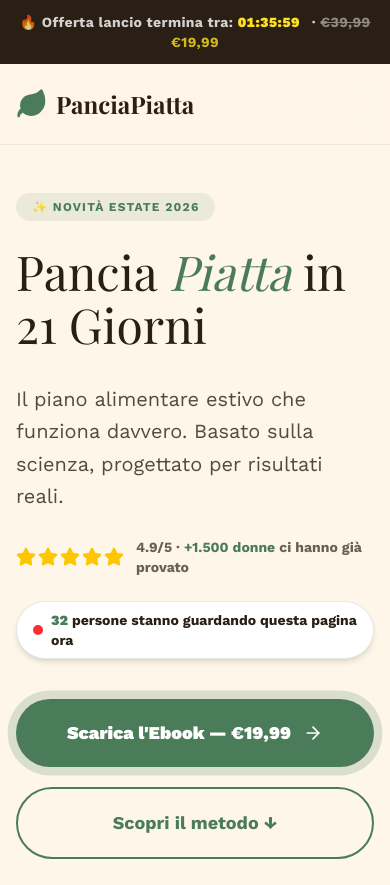
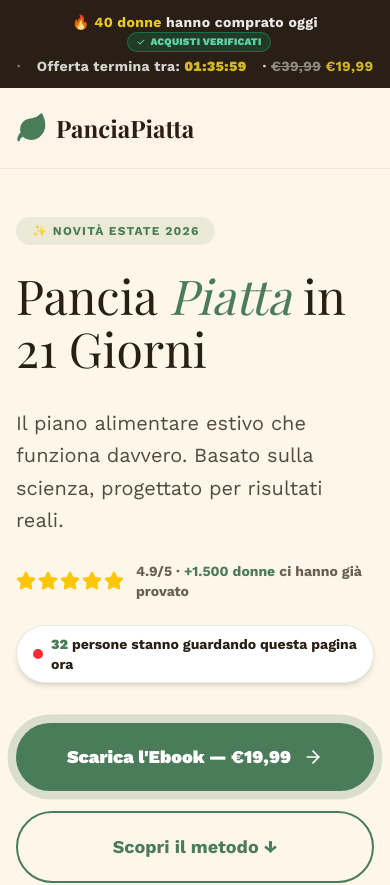
Before and after one commit to thisismetrotech-afk/pancia-piatta, a React (Vite) app: page / in a window 390 px wide. Shown: the top 885 px of the page. Built offline with nearby package versions, Linux system fonts and the light colour scheme; a web font is replaced by a local one.

Commit message:
Remove decorative frame behind hero cover image

```diff
--- a/src/App.tsx
+++ b/src/App.tsx
@@ -251,6 +251,10 @@ function LivePurchaseNotification() {
           <div>
             <p className="text-sm font-bold text-brown leading-tight"><span className="text-sage">{n.name}</span> di {n.city}</p>
             <p className="text-xs text-brown/60 font-medium">ha acquistato l'ebook · {minsAgo} min fa</p>
+            <span className="inline-flex items-center gap-1 text-[10px] font-black text-emerald-600 uppercase tracking-wide mt-1">
+              <svg className="w-3 h-3" fill="currentColor" viewBox="0 0 20 20"><path fillRule="evenodd" d="M16.707 5.293a1 1 0 010 1.414l-8 8a1 1 0 01-1.414 0l-4-4a1 1 0 011.414-1.414L8 12.586l7.293-7.293a1 1 0 011.414 0z" clipRule="evenodd"/></svg>
+              Acquisto verificato
+            </span>
           </div>
         </motion.div>
       )}
@@ -271,7 +275,7 @@ function LiveViewersBadge() {
   );
 }
 
-function StickyMobileCTA() {
+function StickyCTA() {
   const [show, setShow] = useState(false);
   useEffect(() => {
     const onScroll = () => setShow(window.scrollY > 400);
@@ -286,28 +290,55 @@ function StickyMobileCTA() {
           initial={{ y: 100 }}
           animate={{ y: 0 }}
           exit={{ y: 100 }}
-          className="fixed bottom-0 left-0 right-0 z-50 sm:hidden bg-white border-t border-sage/20 shadow-2xl p-4"
+          className="fixed bottom-0 left-0 right-0 z-50 bg-white border-t border-sage/20 shadow-2xl p-4"
         >
+          <div className="max-w-3xl mx-auto flex items-center gap-4">
+            <div className="hidden sm:block flex-shrink-0">
+              <p className="text-sm font-black text-brown leading-tight">Pancia Piatta in 21 Giorni</p>
+              <p className="text-xs text-brown/50 font-medium">Ebook immediato · Garanzia 30 giorni</p>
+            </div>
             <a
               href={STRIPE_URL}
               onClick={trackCheckout}
-            className="cta-pulse flex items-center justify-center gap-3 bg-sage text-white w-full py-4 rounded-2xl text-base font-black shadow-lg shadow-sage/30"
+              className="cta-pulse flex items-center justify-center gap-3 bg-sage text-white w-full py-4 rounded-2xl text-base font-black shadow-lg shadow-sage/30 sm:flex-shrink-0 sm:w-auto sm:px-8"
             >
               Scarica l'Ebook — <span className="line-through opacity-60 font-normal text-sm">€39,99</span> €19,99 <ArrowRight className="w-5 h-5" />
             </a>
+          </div>
         </motion.div>
       )}
     </AnimatePresence>
   );
 }
 
+function useTodayBuyers() {
+  const calc = () => {
+    const now = new Date();
+    const hourOfDay = now.getHours();
+    return 30 + hourOfDay;
+  };
+  const [count, setCount] = useState(calc);
+  useEffect(() => {
+    const interval = setInterval(() => setCount(calc()), 60000);
+    return () => clearInterval(interval);
+  }, []);
+  return count;
+}
+
 function UrgencyBanner() {
   const { h, m, s } = useCountdown(4);
+  const buyers = useTodayBuyers();
   return (
-    <div className="bg-brown text-white text-center py-3 px-4 text-sm font-bold tracking-wide">
-      <span className="opacity-80">🔥 Offerta lancio termina tra:</span>{' '}
-      <span className="font-black text-yellow-300 tabular-nums">{h}:{m}:{s}</span>
-      <span className="opacity-80 ml-3">· <span className="line-through opacity-60">€39,99</span> <span className="text-yellow-300">€19,99</span></span>
+    <div className="bg-brown text-white text-center py-3 px-4 text-sm font-bold tracking-wide flex flex-wrap justify-center items-center gap-x-4 gap-y-1">
+      <span className="opacity-90">🔥 <span className="text-yellow-300">{buyers} donne</span> hanno comprato oggi
+        <span className="inline-flex items-center gap-1 ml-2 bg-emerald-500/20 border border-emerald-400/40 text-emerald-300 text-[10px] font-black px-2 py-0.5 rounded-full uppercase tracking-wide">
+          <svg className="w-2.5 h-2.5" fill="currentColor" viewBox="0 0 20 20"><path fillRule="evenodd" d="M16.707 5.293a1 1 0 010 1.414l-8 8a1 1 0 01-1.414 0l-4-4a1 1 0 011.414-1.414L8 12.586l7.293-7.293a1 1 0 011.414 0z" clipRule="evenodd"/></svg>
+          acquisti verificati
+        </span>
+      </span>
+      <span className="opacity-40">·</span>
+      <span className="opacity-80">Offerta termina tra: <span className="font-black text-yellow-300 tabular-nums">{h}:{m}:{s}</span></span>
+      <span className="opacity-80">· <span className="line-through opacity-60">€39,99</span> <span className="text-yellow-300">€19,99</span></span>
     </div>
   );
 }
@@ -327,7 +358,7 @@ function HomePage() {
       <UrgencyBanner />
       <ExitIntentPopup />
       <LivePurchaseNotification />
-      <StickyMobileCTA />
+      <StickyCTA />
 
       {/* HEADER */}
       <header className="sticky top-0 z-40 bg-beige/90 backdrop-blur-md border-b border-sage/10">
@@ -392,7 +423,6 @@ function HomePage() {
           </div>
         </motion.div>
         <motion.div initial={{ opacity: 0, scale: 0.95 }} whileInView={{ opacity: 1, scale: 1 }} viewport={{ once: true }} transition={{ duration: 0.8 }} className="relative flex justify-center">
-          <div className="absolute -inset-4 bg-sage/5 rounded-[3rem] rotate-2"></div>
           <img
             src="/copertina.png"
             alt="Pancia Piatta in 21 Giorni - Copertina Ebook"
@@ -405,6 +435,10 @@ function HomePage() {
             <div className="flex gap-1 mb-3">{[...Array(5)].map((_, i) => <Star key={i} className="w-5 h-5 fill-yellow-400 text-yellow-400" />)}</div>
             <p className="text-base italic font-serif text-brown leading-snug">"I jeans mi stanno finalmente bene!"</p>
             <p className="text-xs font-bold text-brown/50 uppercase tracking-widest mt-2">— Tiziana Marletta</p>
+            <span className="inline-flex items-center gap-1 text-[10px] font-black text-emerald-600 uppercase tracking-wide mt-1">
+              <svg className="w-3 h-3" fill="currentColor" viewBox="0 0 20 20"><path fillRule="evenodd" d="M16.707 5.293a1 1 0 010 1.414l-8 8a1 1 0 01-1.414 0l-4-4a1 1 0 011.414-1.414L8 12.586l7.293-7.293a1 1 0 011.414 0z" clipRule="evenodd"/></svg>
+              Recensione verificata
+            </span>
           </div>
         </motion.div>
       </section>
@@ -556,7 +590,7 @@ function HomePage() {
       <section id="contenuto" className="py-32 bg-cream overflow-hidden">
         <div className="max-w-7xl mx-auto px-4 sm:px-6 lg:px-8 grid md:grid-cols-2 gap-20 items-center">
           <motion.div initial={{ opacity: 0, x: -30 }} whileInView={{ opacity: 1, x: 0 }} viewport={{ once: true }}>
-            <h2 className="text-4xl md:text-6xl font-serif mb-10 text-brown leading-tight">48 pagine che cambiano il tuo rapporto con il cibo.</h2>
+            <h2 className="text-4xl md:text-6xl font-serif mb-10 text-brown leading-tight">Oltre 90 pagine che cambiano il tuo rapporto con il cibo.</h2>
             <ul className="space-y-6">
               {[
                 "Piano pasti completo 21 giorni — colazione, spuntino, pranzo, merenda, cena",
@@ -623,7 +657,13 @@ function HomePage() {
                   </div>
                 </div>
                 <blockquote className="text-xl font-serif italic mb-8 leading-relaxed text-brown">"{testimonial.quote}"</blockquote>
+                <div className="flex flex-wrap items-center gap-3">
                   <div className="bg-sage text-white px-4 py-2 rounded-full text-[11px] font-black uppercase tracking-widest shadow-md inline-block">{testimonial.result}</div>
+                  <span className="inline-flex items-center gap-1 text-[10px] font-black text-emerald-600 uppercase tracking-wide">
+                    <svg className="w-3 h-3" fill="currentColor" viewBox="0 0 20 20"><path fillRule="evenodd" d="M16.707 5.293a1 1 0 010 1.414l-8 8a1 1 0 01-1.414 0l-4-4a1 1 0 011.414-1.414L8 12.586l7.293-7.293a1 1 0 011.414 0z" clipRule="evenodd"/></svg>
+                    Recensione verificata
+                  </span>
+                </div>
               </motion.div>
             ))}
           </div>
@@ -639,7 +679,11 @@ function HomePage() {
                 <div className="flex-shrink-0 w-10 h-10 rounded-full bg-sage/15 flex items-center justify-center text-sage font-black text-lg">{t.author[0]}</div>
                 <div>
                   <p className="text-brown/80 italic mb-2 leading-snug">"{t.quote}"</p>
-                  <p className="text-xs font-black text-brown/40 uppercase tracking-widest">— {t.author}</p>
+                  <p className="text-xs font-black text-brown/40 uppercase tracking-widest mb-1">— {t.author}</p>
+                  <span className="inline-flex items-center gap-1 text-[10px] font-black text-emerald-600 uppercase tracking-wide">
+                    <svg className="w-3 h-3" fill="currentColor" viewBox="0 0 20 20"><path fillRule="evenodd" d="M16.707 5.293a1 1 0 010 1.414l-8 8a1 1 0 01-1.414 0l-4-4a1 1 0 011.414-1.414L8 12.586l7.293-7.293a1 1 0 011.414 0z" clipRule="evenodd"/></svg>
+                    Recensione verificata
+                  </span>
                 </div>
               </motion.div>
             ))}
@@ -670,8 +714,8 @@ function HomePage() {
         <div className="max-w-4xl mx-auto px-4 sm:px-6 lg:px-8 text-center relative z-10">
           <motion.div initial={{ opacity: 0, scale: 0.95 }} whileInView={{ opacity: 1, scale: 1 }} viewport={{ once: true }}>
             <span className="inline-block px-6 py-2 bg-white/20 rounded-full text-xs font-black tracking-[0.2em] uppercase mb-10">🛒 Offerta Lancio Estate 2026</span>
-            <h2 className="text-5xl md:text-7xl font-serif mb-8 leading-tight">Prendi l'Ebook Adesso</h2>
-            <p className="text-xl md:text-2xl text-white/90 mb-10 font-medium leading-relaxed">Piano completo, 6 studi scientifici, 5 ricette bonus. Ebook immediato.</p>
+            <h2 className="text-5xl md:text-7xl font-serif mb-8 leading-tight">Prendi l'Ebook + 4 Bonus Gratis Adesso</h2>
+            <p className="text-xl md:text-2xl text-white/90 mb-10 font-medium leading-relaxed">Piano completo + 4 bonus esclusivi, 6 studi scientifici, 5 ricette bonus. Ebook immediato.</p>
 
             <div className="bg-white/10 border border-white/20 rounded-3xl p-8 mb-12 text-left max-w-xl mx-auto">
               <p className="text-sm font-black uppercase tracking-widest text-white/70 mb-6 text-center">Cosa ricevi oggi</p>
@@ -679,21 +723,30 @@ function HomePage() {
                 { icon: <Utensils className="w-5 h-5" />, item: "Piano pasti 21 giorni completo", value: "€25" },
                 { icon: <FlaskConical className="w-5 h-5" />, item: "6 studi scientifici spiegati", value: "€15" },
                 { icon: <Zap className="w-5 h-5" />, item: "5 ricette sgonfianti in 15 minuti", value: "€10" },
-                { icon: <Gift className="w-5 h-5" />, item: "Bonus: tisana sgonfiante serale", value: "Gratis" },
-                { icon: <Users className="w-5 h-5" />, item: "Guida mangiare fuori casa", value: "Gratis" },
+                { icon: <Gift className="w-5 h-5" />, item: "Bonus 1: Piano Alimentare Semplice", value: "€12", free: true },
+                { icon: <Gift className="w-5 h-5" />, item: "Bonus 2: Riattiva il Metabolismo", value: "€14", free: true },
+                { icon: <Gift className="w-5 h-5" />, item: "Bonus 3: Routine Anti Gonfiore", value: "€9", free: true },
+                { icon: <Gift className="w-5 h-5" />, item: "Bonus 4: Piano di Movimento Leggero", value: "€11", free: true },
               ].map((row, idx) => (
                 <div key={idx} className="flex items-center justify-between py-3 border-b border-white/10 last:border-0">
                   <div className="flex items-center gap-3 text-white/90">
                     <div className="opacity-70">{row.icon}</div>
                     <span className="font-medium text-sm">{row.item}</span>
                   </div>
+                  {(row as any).free ? (
+                    <div className="flex items-center gap-2">
+                      <span className="text-sm line-through opacity-50 text-white">{row.value}</span>
+                      <span className="text-sm font-black text-yellow-300">Gratis</span>
+                    </div>
+                  ) : (
                     <span className="text-sm font-black text-yellow-300">{row.value}</span>
+                  )}
                 </div>
               ))}
               <div className="flex items-center justify-between pt-5 mt-2">
                 <span className="font-black uppercase tracking-widest text-sm">Valore totale</span>
                 <div className="flex items-center gap-3">
-                  <span className="text-xl line-through opacity-50 font-serif">€50+</span>
+                  <span className="text-xl line-through opacity-50 font-serif">€96</span>
                   <span className="text-3xl font-black text-yellow-300 font-serif">€19,99</span>
                 </div>
               </div>
@@ -708,12 +761,40 @@ function HomePage() {
             >
               Scarica Ora <ArrowRight className="w-8 h-8 group-hover:translate-x-2 transition-transform" />
             </a>
-            <div className="flex flex-wrap justify-center gap-8 text-sm font-bold text-white/80 uppercase tracking-widest mb-8">
+            <div className="flex flex-wrap justify-center gap-8 text-sm font-bold text-white/80 uppercase tracking-widest mb-10">
               <span>🔒 Pagamento sicuro Stripe</span>
               <span>📄 Ebook immediato via email</span>
               <span>✅ 30gg Garanzia rimborso</span>
             </div>
-            <p className="text-white/50 text-xs">Accesso immediato dopo l'acquisto. Compatibile con tutti i dispositivi.</p>
+
+            {/* Loghi metodi di pagamento */}
+            <div className="flex flex-wrap justify-center items-center gap-3 mb-10">
+              {["VISA", "MC", "AMEX", "Apple Pay", "Google Pay"].map((method) => (
+                <span key={method} className="bg-white/15 border border-white/20 text-white/80 text-xs font-black px-3 py-1.5 rounded-lg tracking-wide">
+                  {method}
+                </span>
+              ))}
+            </div>
+
+            {/* Cosa succede dopo l'acquisto */}
+            <div className="bg-white/10 border border-white/20 rounded-3xl p-8 max-w-xl mx-auto mb-6">
+              <p className="text-sm font-black uppercase tracking-widest text-white/70 mb-6 text-center">Cosa succede dopo il pagamento</p>
+              <div className="flex flex-col sm:flex-row gap-6 justify-center">
+                {[
+                  { step: "1", icon: "🔒", label: "Paghi in sicurezza", desc: "Checkout Stripe protetto" },
+                  { step: "2", icon: "📧", label: "Ricevi l'email", desc: "Entro 1 minuto nella tua casella" },
+                  { step: "3", icon: "📖", label: "Scarichi subito", desc: "Leggi su qualsiasi dispositivo" },
+                ].map((s) => (
+                  <div key={s.step} className="flex-1 text-center">
+                    <div className="text-3xl mb-2">{s.icon}</div>
+                    <p className="text-white font-black text-sm mb-1">{s.label}</p>
+                    <p className="text-white/60 text-xs">{s.desc}</p>
+                  </div>
+                ))}
+              </div>
+            </div>
+
+            <p className="text-white/50 text-xs">Compatibile con telefono, tablet e computer.</p>
           </motion.div>
         </div>
       </section>
```
Lines whose indentation alone changed are shown as unchanged.
